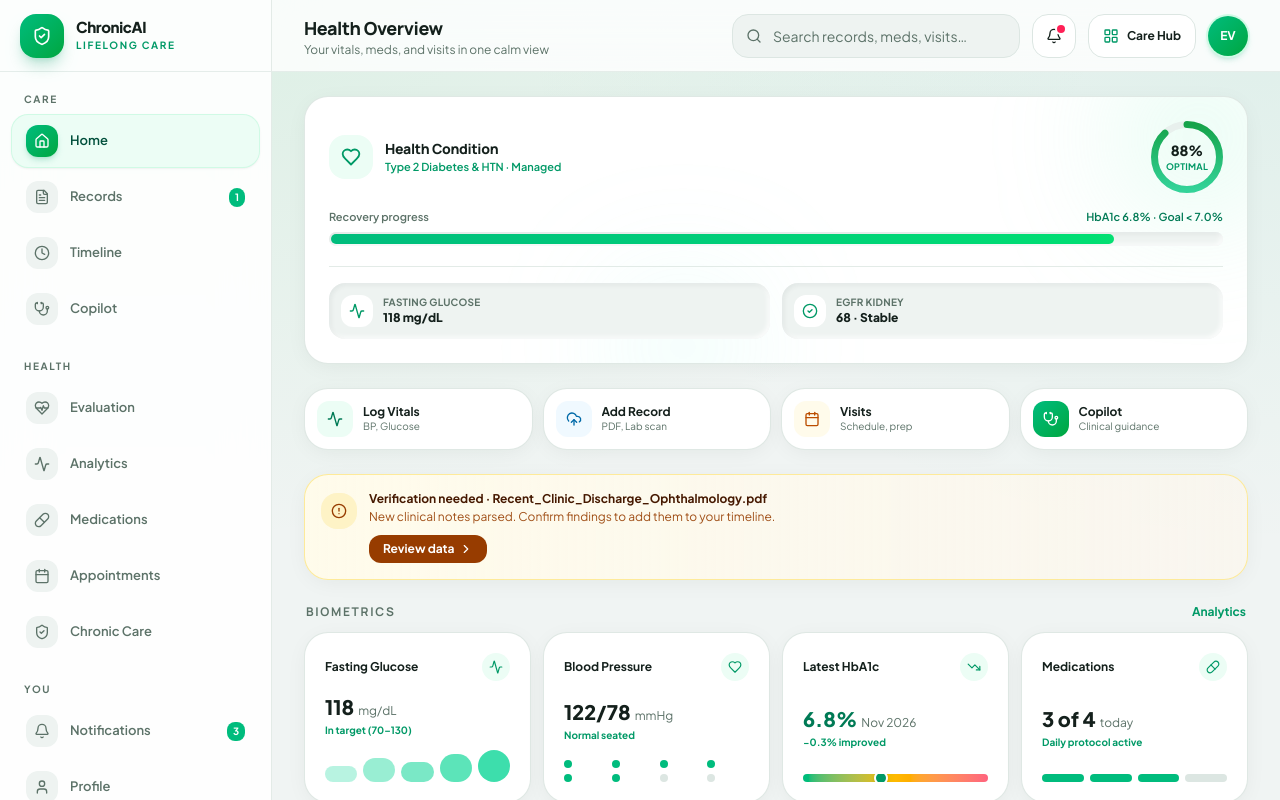
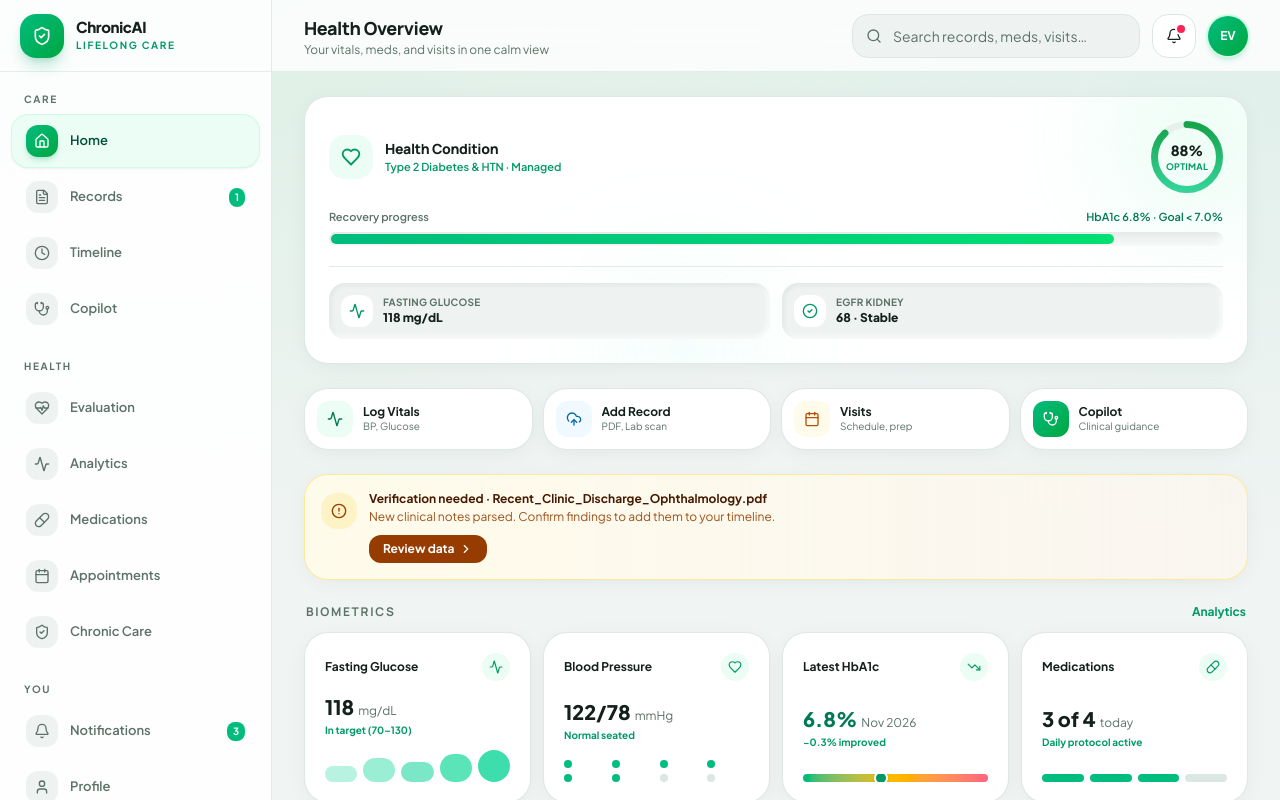
Before and after one commit to Naim-006/ChronicAi, a Next.js app: page /dashboard in a window 1280 px wide. Built offline with nearby package versions, Linux system fonts and the light colour scheme.

Commit message:
refactor(ui): remove Care Hub button from laptop/desktop header

```diff
--- a/src/components/layout/MobileTopBar.tsx
+++ b/src/components/layout/MobileTopBar.tsx
@@ -3,7 +3,7 @@
 import React from "react";
 import Link from "next/link";
 import { usePathname } from "next/navigation";
-import { Bell, ChevronLeft, Search, LayoutGrid, Menu } from "lucide-react";
+import { Bell, ChevronLeft, Search, Menu } from "lucide-react";
 import { useMobileNav } from "./MobileNavContext";
 
 const pageTitles: Record<string, { title: string; parent?: string }> = {
@@ -131,16 +131,6 @@ export function MobileTopBar() {
             <span className="absolute top-2.5 right-2.5 h-2 w-2 rounded-full bg-rose-500 ring-2 ring-white" />
           </Link>
 
-          <button
-            type="button"
-            onClick={openDrawer}
-            className="flex h-11 items-center gap-2 rounded-2xl border border-[var(--border)] bg-white px-3.5 text-xs font-bold text-[var(--foreground)] transition-colors hover:bg-[var(--muted)] cursor-pointer"
-            title="All Pages & Care Hub"
-          >
-            <LayoutGrid className="h-4 w-4 text-emerald-600" />
-            <span>Care Hub</span>
-          </button>
-
           <Link
             href="/profile"
             className="flex h-10 w-10 items-center justify-center rounded-full bg-gradient-to-br from-emerald-500 to-green-600 text-xs font-bold text-white shadow-md shadow-emerald-600/25 ring-2 ring-emerald-100 transition-transform hover:scale-105"
```
